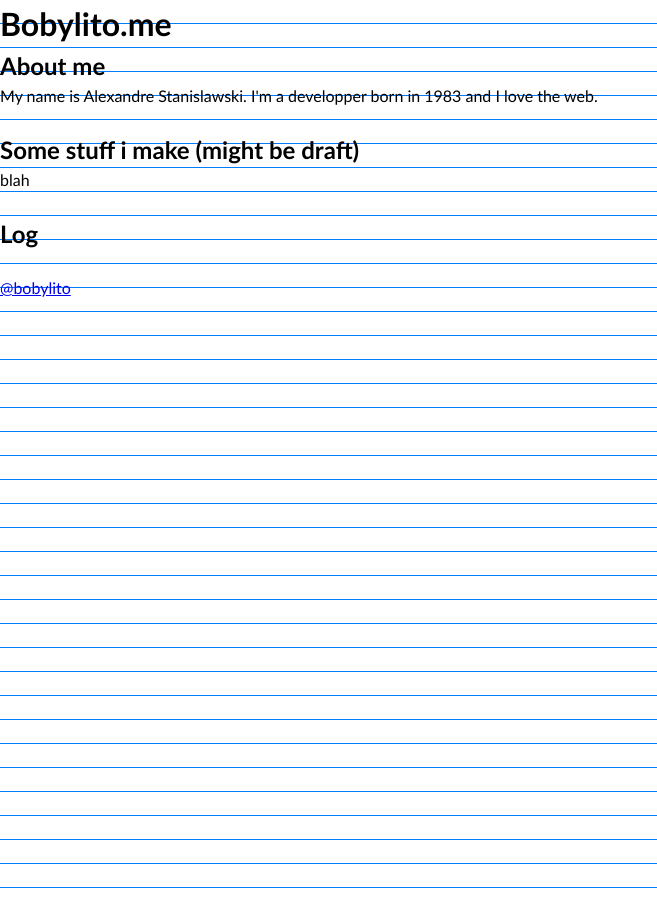
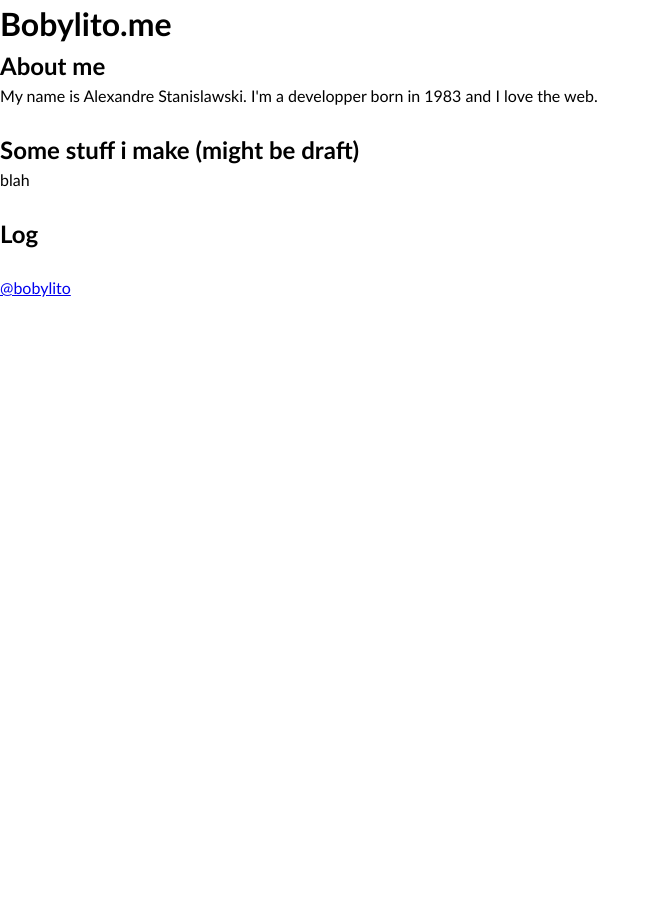
Before and after one commit to bobylito/bobylito.github.com, a Jekyll site: the page built from index.html, in a window 1280 px wide. Shown: the whole page, without its empty margins (0-657 px from the left). Built offline with Jekyll 4.4.1, drawn with Linux system fonts in a browser that asks for light colours; Markdown is read by kramdown in place of the engine named in the settings.

Commit message:
No more silly background

```diff
--- a/css/all.css
+++ b/css/all.css
@@ -2,34 +2,27 @@
 html{
   font-size: 62.5% ;
   font-family: "Calibri", "Myriad Pro", "Arial", sans-serif;
-  background: url('../images/line.png')
 }
 p, li, th, td {
   font-size : 1.6em;
   line-height : 1.5em;
 }
-
 p {
   margin-bottom : 1.5em
 }
-
 ul, ol{
   margin-bottom : 2.4em;
 }
-
 h1, h2, h3 {
   font-weight: bold;
   line-height : 1.5em;
 }
-
 h3 {
   font-size : 1.6em;
 }
-
 h2 {
   font-size : 2.4em;
 }
-
 h1 {
   font-size : 3.2em;
 }
```
